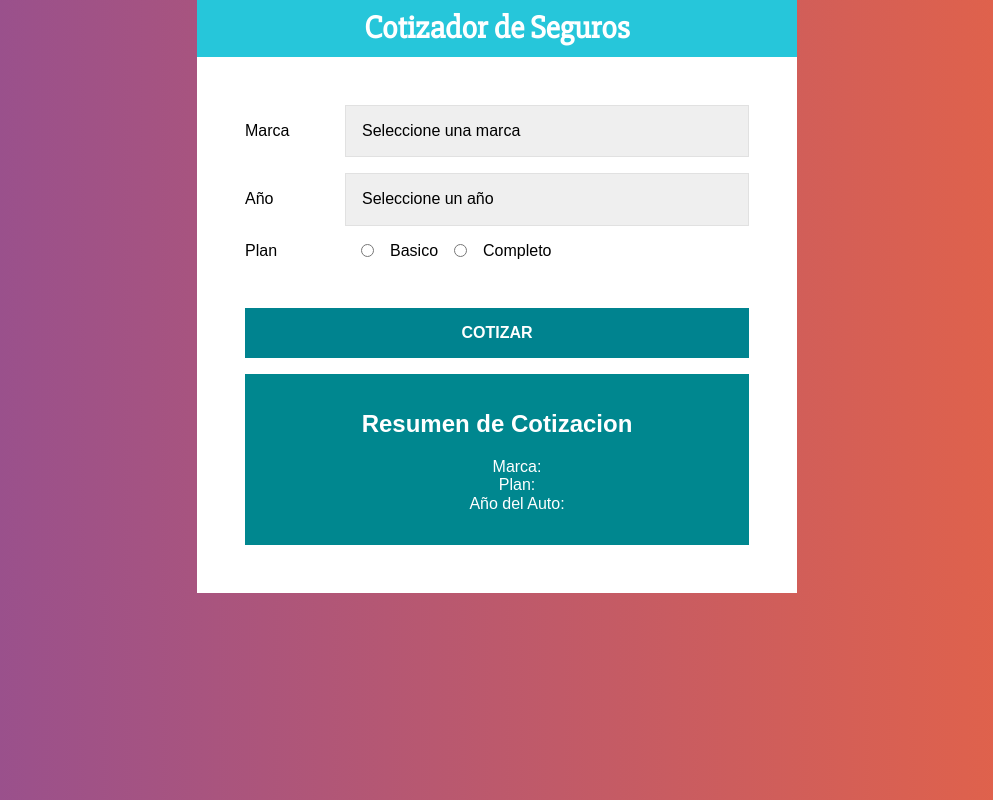
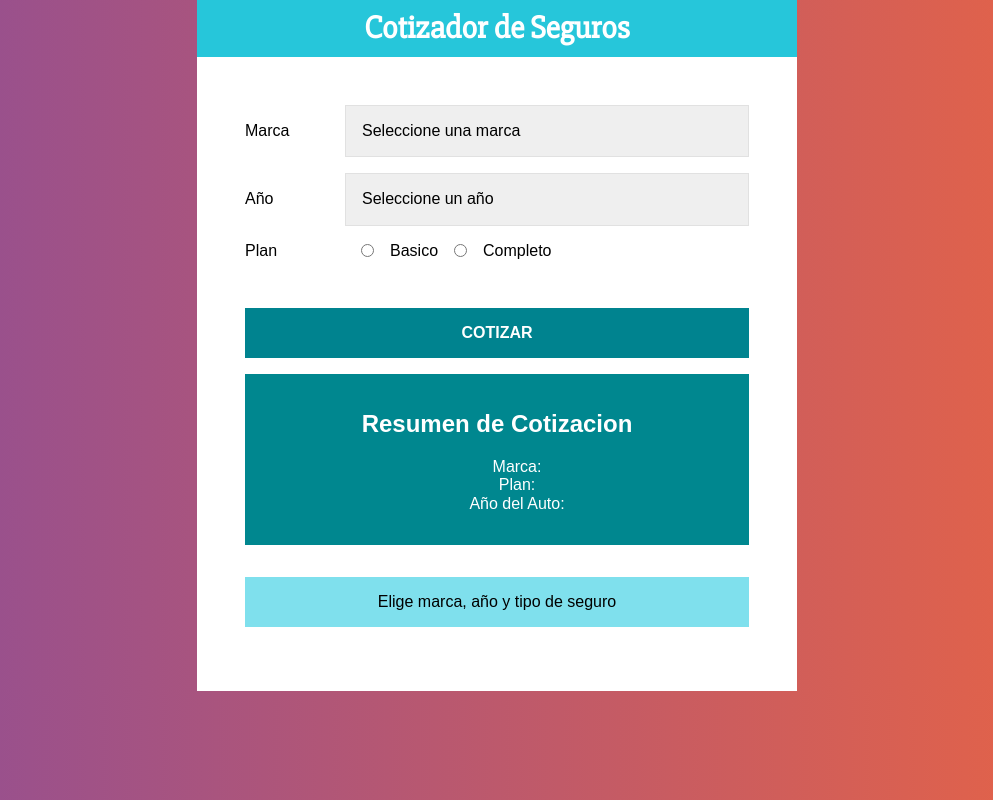
Before and after one commit to oscarjho/cotizador, a React (Create React App) app: page / in a window 1280 px wide. Shown: the whole page, without its empty margins (143-1136 px from the left). Built offline with nearby package versions, Linux system fonts and the light colour scheme.

Commit message:
Mostrando el total a pagar

```diff
--- a/src/App.js
+++ b/src/App.js
@@ -2,6 +2,7 @@
 import Formulario from './components/Formulario';
 import Header from './components/Header';
 import Resumen from './components/Resumen';
+import Resultado from './components/Resultado';
 import styled from '@emotion/styled';
 
 const Contenedor = styled.div`
@@ -26,7 +27,7 @@
   });
 
   //Extraer los datos
-  const {datos} = resumen;
+  const {cotizacion, datos} = resumen;
 
   return (
     <Contenedor>
@@ -36,6 +37,7 @@
       <ContenedorFormulario>
         <Formulario guardarResumen={guardarResumen} />
         <Resumen datos={datos} />
+        <Resultado cotizacion={cotizacion} />
       </ContenedorFormulario>
     </Contenedor>
   );
--- /dev/null
+++ b/src/components/Resultado.js
@@ -0,0 +1,34 @@
+import styled from '@emotion/styled';
+
+const Mensaje = styled.p`
+    background-color: rgb(127, 224, 237);
+    margin-top: 2rem;
+    padding: 1rem;
+    text-align: center;
+`;
+
+const ResultadoCotizacion = styled.div`
+    text-align: center;
+    padding: .5rem;
+`;
+
+const TextoCotizacion = styled.p`
+    color: #00838F;
+    padding: 1rem;
+    text-transform: uppsercase;
+    font-weight: bold;
+    margin: 0;
+`;
+
+const Resultado = ({cotizacion}) => {
+    return (
+            (cotizacion === 0) ?
+    ( <Mensaje>Elige marca, año y tipo de seguro</Mensaje> )
+    :
+    ( <ResultadoCotizacion>
+        <TextoCotizacion> {cotizacion} </TextoCotizacion>
+        </ResultadoCotizacion> )
+    );
+}
+
+export default Resultado;
```
